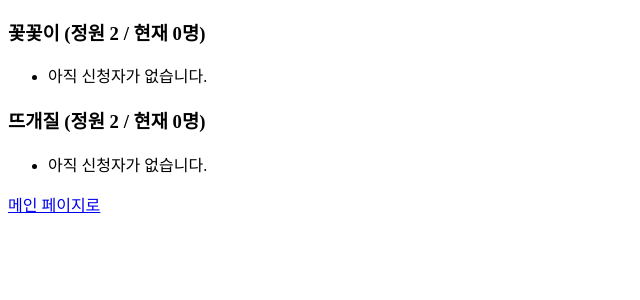
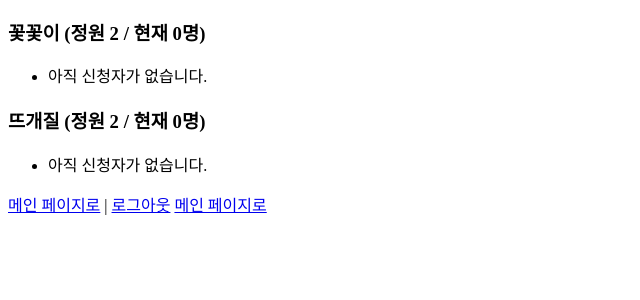
Before and after one commit to mwkim0236/course_app, a Flask app: page /admin in a window 1280 px wide. Shown: the part 411-711 px from the top of the page, without its empty margins (0-640 px from the left). Run offline with Flask 3, Linux system fonts and the light colour scheme; the visitor is signed in with stand-in values (Sample User, id 1).

Commit message:
Update admin.html

```diff
--- a/templates/admin.html
+++ b/templates/admin.html
@@ -26,6 +26,12 @@
         </ul>
     {% endfor %}
 
+    <a href="/">메인 페이지로</a> |
+    <a href="/admin_logout">로그아웃</a>
+</body>
+</html>
+
+
     <a href="/">메인 페이지로</a>
 </body>
 </html>
```
